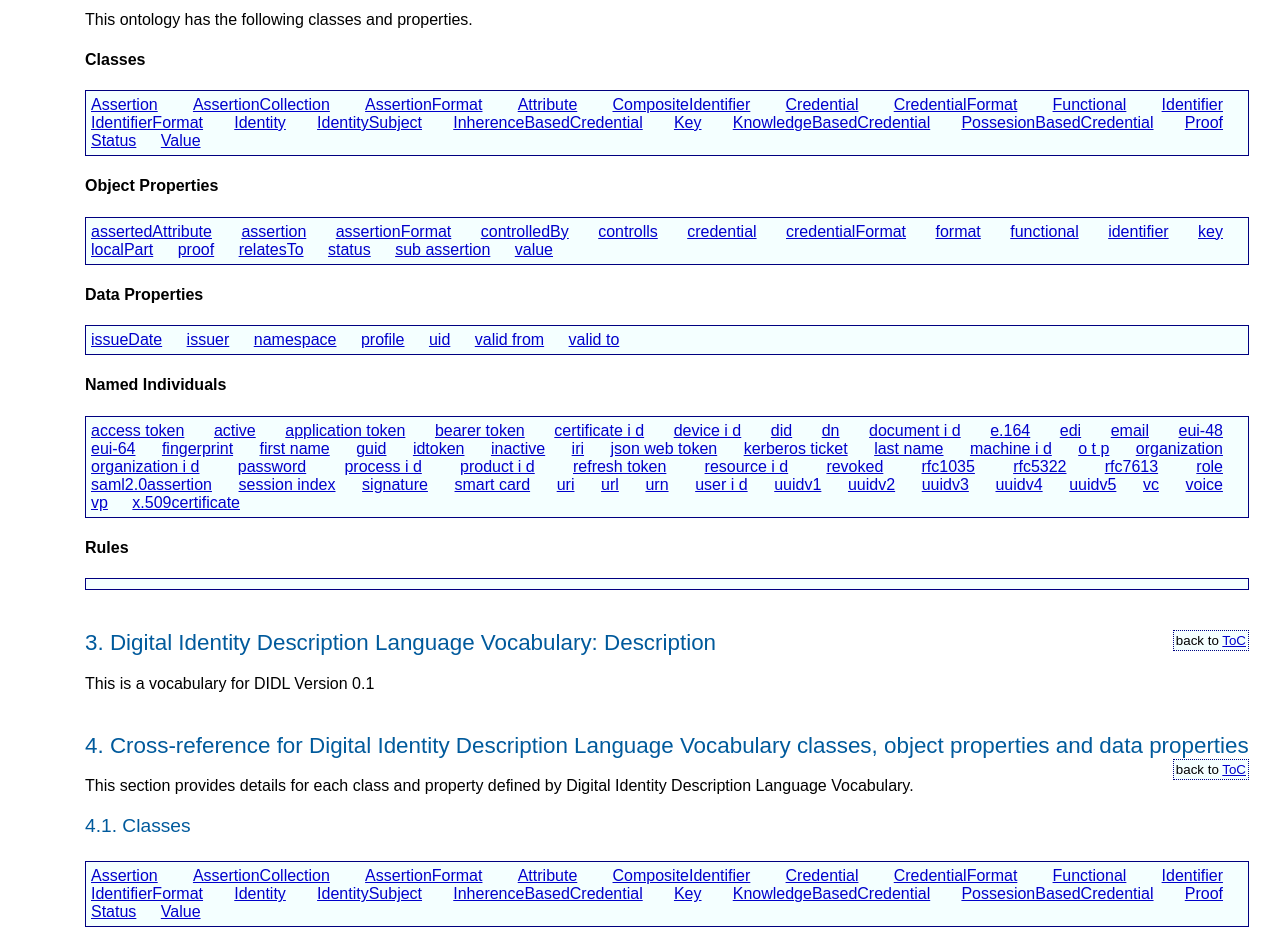
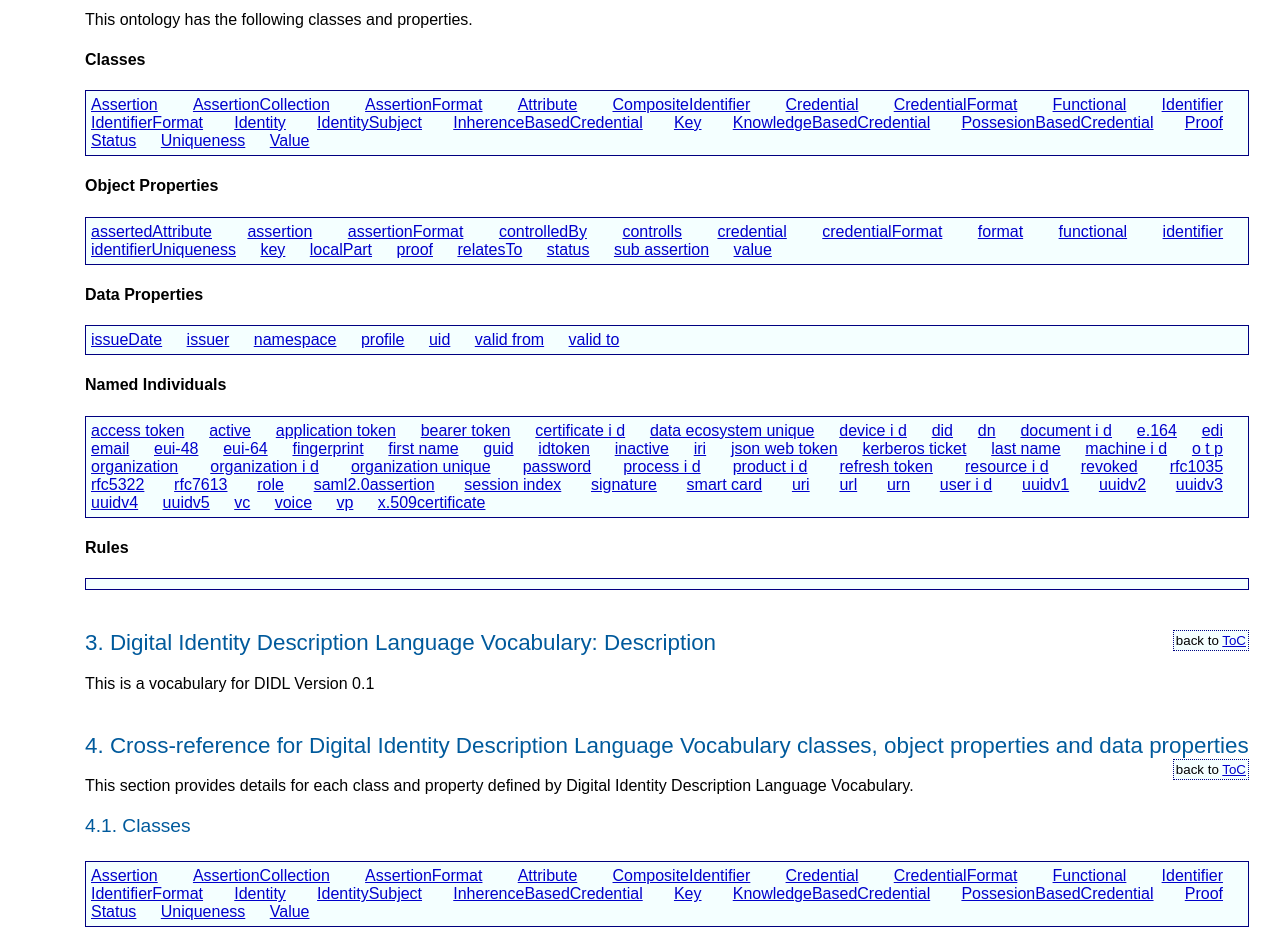
Before and after one commit to jiahang-chen/didl, a plain HTML site: page OnToology/didl.ttl/documentation/index-en.html in a window 1280 px wide. Shown: the part 2200-3131 px from the top of the page. Drawn offline with Linux system fonts and the light colour scheme.

Commit message:
automated change

```diff
--- a/OnToology/didl.ttl/documentation/sections/crossref-en.html
+++ b/OnToology/didl.ttl/documentation/sections/crossref-en.html
@@ -61,6 +61,9 @@ This section provides details for each class and property defined by Digital Ide
       </li>
       <li>
          <a href="#https://w3id.org/def/didl#Status" title="https://w3id.org/def/didl#Status">Status</a>
+      </li>
+      <li>
+         <a href="#https://w3id.org/def/didl#Uniqueness" title="https://w3id.org/def/didl#Uniqueness">Uniqueness</a>
       </li>
       <li>
          <a href="#https://w3id.org/def/didl#Value" title="https://w3id.org/def/didl#Value">Value</a>
@@ -325,6 +328,7 @@ This section provides details for each class and property defined by Digital Ide
          <dd>
             <a href="#https://w3id.org/def/didl#identifierFormat" title="https://w3id.org/def/didl#identifierFormat">format</a>
             <sup class="type-op" title="object property">op</sup>, <a href="#https://w3id.org/def/didl#functional" title="https://w3id.org/def/didl#functional">functional</a>
+            <sup class="type-op" title="object property">op</sup>, <a href="#https://w3id.org/def/didl#identifierUniqueness" title="https://w3id.org/def/didl#identifierUniqueness">identifierUniqueness</a>
             <sup class="type-op" title="object property">op</sup>
          </dd>
          <dt>is in range of</dt>
@@ -590,6 +594,30 @@ This section provides details for each class and property defined by Digital Ide
          </dd>
       </dl>
    </div>
+   <div class="entity" id="https://w3id.org/def/didl#Uniqueness">
+      <h3>Uniqueness<sup class="type-c" title="class">c</sup>
+         <span class="backlink"> back to <a href="#toc">ToC</a> or <a href="#classes">Class ToC</a>
+         </span>
+      </h3>
+      <p>
+         <strong>IRI:</strong> https://w3id.org/def/didl#Uniqueness</p>
+      <div class="comment">
+         <span class="markdown">Relates to wheter an identifier is (only) organizationally unique or not</span>
+      </div>
+      <dl class="description">
+         <dt>is in range of</dt>
+         <dd>
+            <a href="#https://w3id.org/def/didl#identifierUniqueness" title="https://w3id.org/def/didl#identifierUniqueness">identifierUniqueness</a>
+            <sup class="type-op" title="object property">op</sup>
+         </dd>
+         <dt>has members</dt>
+         <dd>
+            <a href="#https://w3id.org/def/didl#DataEcosystemUnique" title="https://w3id.org/def/didl#DataEcosystemUnique">data ecosystem unique</a>
+            <sup class="type-ni" title="named individual">ni</sup>, <a href="#https://w3id.org/def/didl#OrganizationUnique" title="https://w3id.org/def/didl#OrganizationUnique">organization unique</a>
+            <sup class="type-ni" title="named individual">ni</sup>
+         </dd>
+      </dl>
+   </div>
    <div class="entity" id="https://w3id.org/def/didl#Value">
       <h3>Value<sup class="type-c" title="class">c</sup>
          <span class="backlink"> back to <a href="#toc">ToC</a> or <a href="#classes">Class ToC</a>
@@ -644,6 +672,9 @@ This section provides details for each class and property defined by Digital Ide
          <a href="#https://w3id.org/def/didl#identifier" title="https://w3id.org/def/didl#identifier">identifier</a>
       </li>
       <li>
+         <a href="#https://w3id.org/def/didl#identifierUniqueness" title="https://w3id.org/def/didl#identifierUniqueness">identifierUniqueness</a>
+      </li>
+      <li>
          <a href="#https://w3id.org/def/didl#key" title="https://w3id.org/def/didl#key">key</a>
       </li>
       <li>
@@ -926,6 +957,37 @@ This section provides details for each class and property defined by Digital Ide
             <dt>has range</dt>
             <dd>
                <a href="#https://w3id.org/def/didl#Identifier" title="https://w3id.org/def/didl#Identifier">Identifier</a>
+               <sup class="type-c" title="class">c</sup>
+            </dd>
+         </dl>
+      </div>
+   </div>
+   <div class="entity" id="https://w3id.org/def/didl#identifierUniqueness">
+      <h3>identifierUniqueness<sup class="type-op" title="object property">op</sup>
+         <span class="backlink"> back to <a href="#toc">ToC</a> or <a href="#objectproperties">Object Property ToC</a>
+         </span>
+      </h3>
+      <p>
+         <strong>IRI:</strong> https://w3id.org/def/didl#identifierUniqueness</p>
+      <div class="comment">
+         <span class="markdown">indicates whether an identifier is (only) organizationally unique or not</span>
+      </div>
+      <div class="description">
+         <dl>
+            <dt>has super-properties</dt>
+            <dd>
+               <a href="http://www.w3.org/2002/07/owl#topObjectProperty"
+                  target="_blank"
+                  title="http://www.w3.org/2002/07/owl#topObjectProperty">top object property</a>
+            </dd>
+            <dt>has domain</dt>
+            <dd>
+               <a href="#https://w3id.org/def/didl#Identifier" title="https://w3id.org/def/didl#Identifier">Identifier</a>
+               <sup class="type-c" title="class">c</sup>
+            </dd>
+            <dt>has range</dt>
+            <dd>
+               <a href="#https://w3id.org/def/didl#Uniqueness" title="https://w3id.org/def/didl#Uniqueness">Uniqueness</a>
                <sup class="type-c" title="class">c</sup>
             </dd>
          </dl>
@@ -1343,6 +1405,11 @@ This section provides details for each class and property defined by Digital Ide
          </a>
       </li>
       <li>
+         <a href="#https://w3id.org/def/didl#DataEcosystemUnique" title="https://w3id.org/def/didl#DataEcosystemUnique">
+            <span>data ecosystem unique</span>
+         </a>
+      </li>
+      <li>
          <a href="#https://w3id.org/def/didl#DeviceID" title="https://w3id.org/def/didl#DeviceID">
             <span>device i d</span>
          </a>
@@ -1421,6 +1488,11 @@ This section provides details for each class and property defined by Digital Ide
          </a>
       </li>
       <li>
+         <a href="#https://w3id.org/def/didl#OrganizationUnique" title="https://w3id.org/def/didl#OrganizationUnique">
+            <span>organization unique</span>
+         </a>
+      </li>
+      <li>
          <a href="#https://w3id.org/def/didl#Password" title="https://w3id.org/def/didl#Password">
             <span>password</span>
          </a>
@@ -1605,6 +1677,21 @@ This section provides details for each class and property defined by Digital Ide
          </dd>
       </dl>
    </div>
+   <div class="entity" id="https://w3id.org/def/didl#DataEcosystemUnique">
+      <h3>data ecosystem unique<sup class="type-ni" title="named individual">ni</sup>
+         <span class="backlink"> back to <a href="#toc">ToC</a> or <a href="#namedindividuals">Named Individual ToC</a>
+         </span>
+      </h3>
+      <p>
+         <strong>IRI:</strong> https://w3id.org/def/didl#DataEcosystemUnique</p>
+      <dl class="description">
+         <dt>belongs to</dt>
+         <dd>
+            <a href="#https://w3id.org/def/didl#Uniqueness" title="https://w3id.org/def/didl#Uniqueness">Uniqueness</a>
+            <sup class="type-c" title="class">c</sup>
+         </dd>
+      </dl>
+   </div>
    <div class="entity" id="https://w3id.org/def/didl#DeviceID">
       <h3>device i d<sup class="type-ni" title="named individual">ni</sup>
          <span class="backlink"> back to <a href="#toc">ToC</a> or <a href="#namedindividuals">Named Individual ToC</a>
@@ -1981,6 +2068,21 @@ This section provides details for each class and property defined by Digital Ide
          <dt>belongs to</dt>
          <dd>
             <a href="#https://w3id.org/def/didl#Functional" title="https://w3id.org/def/didl#Functional">Functional</a>
+            <sup class="type-c" title="class">c</sup>
+         </dd>
+      </dl>
+   </div>
+   <div class="entity" id="https://w3id.org/def/didl#OrganizationUnique">
+      <h3>organization unique<sup class="type-ni" title="named individual">ni</sup>
+         <span class="backlink"> back to <a href="#toc">ToC</a> or <a href="#namedindividuals">Named Individual ToC</a>
+         </span>
+      </h3>
+      <p>
+         <strong>IRI:</strong> https://w3id.org/def/didl#OrganizationUnique</p>
+      <dl class="description">
+         <dt>belongs to</dt>
+         <dd>
+            <a href="#https://w3id.org/def/didl#Uniqueness" title="https://w3id.org/def/didl#Uniqueness">Uniqueness</a>
             <sup class="type-c" title="class">c</sup>
          </dd>
       </dl>
--- a/OnToology/didl.ttl/documentation/sections/overview-en.html
+++ b/OnToology/didl.ttl/documentation/sections/overview-en.html
@@ -63,6 +63,9 @@ This ontology has the following classes and properties.</span>
       <a href="#https://w3id.org/def/didl#Status" title="https://w3id.org/def/didl#Status">Status</a>
    </li>
    <li>
+      <a href="#https://w3id.org/def/didl#Uniqueness" title="https://w3id.org/def/didl#Uniqueness">Uniqueness</a>
+   </li>
+   <li>
       <a href="#https://w3id.org/def/didl#Value" title="https://w3id.org/def/didl#Value">Value</a>
    </li>
 </ul><h4>Object Properties</h4><ul xmlns:widoco="https://w3id.org/widoco/vocab#"
@@ -97,6 +100,9 @@ This ontology has the following classes and properties.</span>
    </li>
    <li>
       <a href="#https://w3id.org/def/didl#identifier" title="https://w3id.org/def/didl#identifier">identifier</a>
+   </li>
+   <li>
+      <a href="#https://w3id.org/def/didl#identifierUniqueness" title="https://w3id.org/def/didl#identifierUniqueness">identifierUniqueness</a>
    </li>
    <li>
       <a href="#https://w3id.org/def/didl#key" title="https://w3id.org/def/didl#key">key</a>
@@ -161,6 +167,11 @@ This ontology has the following classes and properties.</span>
    <li>
       <a href="#https://w3id.org/def/didl#CertificateID" title="https://w3id.org/def/didl#CertificateID">
          <span>certificate i d</span>
+      </a>
+   </li>
+   <li>
+      <a href="#https://w3id.org/def/didl#DataEcosystemUnique" title="https://w3id.org/def/didl#DataEcosystemUnique">
+         <span>data ecosystem unique</span>
       </a>
    </li>
    <li>
@@ -239,6 +250,11 @@ This ontology has the following classes and properties.</span>
    <li>
       <a href="#https://w3id.org/def/didl#OrganizationID" title="https://w3id.org/def/didl#OrganizationID">
          <span>organization i d</span>
+      </a>
+   </li>
+   <li>
+      <a href="#https://w3id.org/def/didl#OrganizationUnique" title="https://w3id.org/def/didl#OrganizationUnique">
+         <span>organization unique</span>
       </a>
    </li>
    <li>
```
Also changed, not shown: OnToology/didl.ttl/diagrams/ar2dtool-class/didl.ttl.png, 7 other files.
